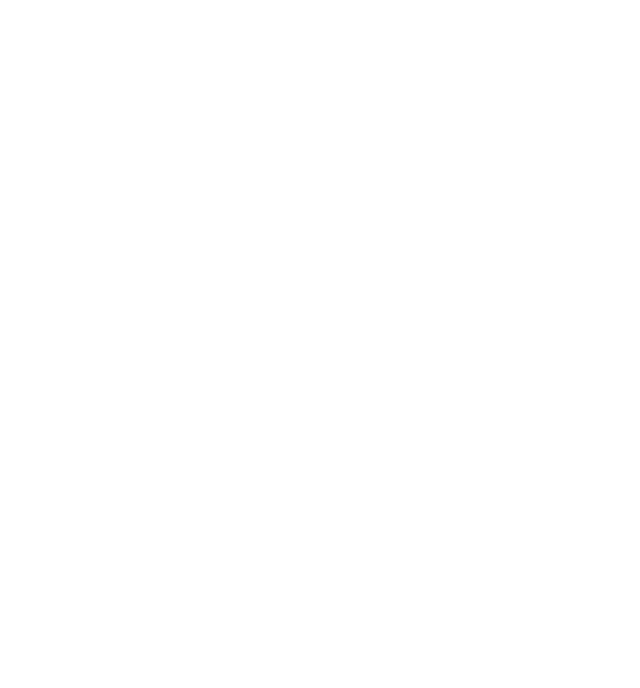
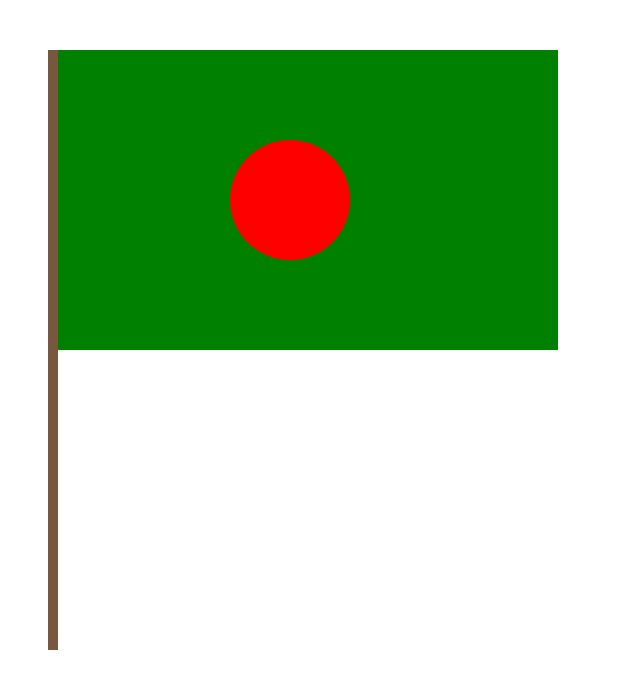
Before and after one commit to hasib9-99/position-repo, a plain HTML site: page index.html in a window 1280 px wide. Shown: the whole page, without its empty margins (0-640 px from the left). Drawn offline with Linux system fonts and the light colour scheme.

Commit message:
position complete

```diff
--- a/css/style.css
+++ b/css/style.css
@@ -0,0 +1,28 @@
+/*----------------------
+       use position
+-----------------------*/
+.green{
+    width: 500px;
+    height: 300px;
+    margin: 50px 50px;
+    background: green;
+    position: relative;
+    justify-content: center;
+ }
+ .red{
+    width: 120px;
+    height: 120px;
+    background: red;
+    border-radius: 50%;
+    position: absolute;
+    top: 50%;
+    left: 50%;
+    transform: translate(-65%, -50%);
+ }
+ .stik{
+    width: 10px;
+    height: 600px;
+    background-color: rgb(119, 88, 63);
+    position: absolute;
+    right: 100%;
+ }
--- a/index.html
+++ b/index.html
@@ -5,10 +5,16 @@
     <meta http-equiv="X-UA-Compatible" content="IE=edge">
     <meta name="viewport" content="width=device-width, initial-scale=1.0">
     <title>Position</title>
+    <link rel="stylesheet" href="css/style.css">
 </head>
-<body>
-    <div class="container">
-        <div class="green"></div>
+<body >
+    <!-------------------
+         use position
+    --------------------->
+    <div class="green">
+        <div class="red"></div>
+        <div class="stik"></div>
     </div>
+
 </body>
 </html>
```
